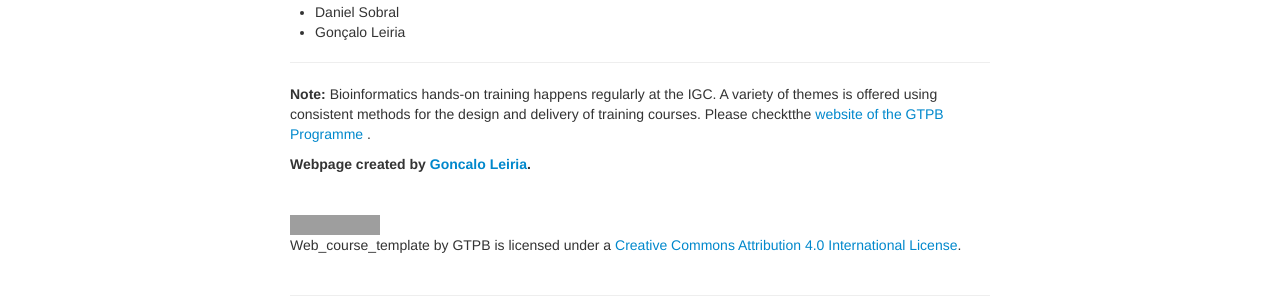
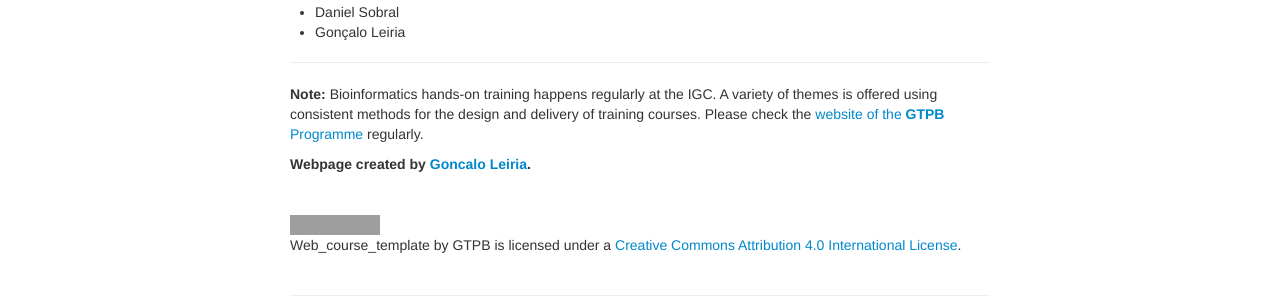
Before and after one commit to GTPB/IBB21, a Jekyll site: the page built from index.md, in a window 1280 px wide. Shown: the part 1966-2265 px from the top of the page. Built offline with Jekyll 4.4.1, drawn with Linux system fonts in a browser that asks for light colours; grey boxes are pictures that could not be loaded.

Commit message:
better reference
 Please check the [website of the **GTPB** Programme](http://gtpb.igc.gulbenkian.pt) regularly.

```diff
--- a/index.md
+++ b/index.md
@@ -135,7 +135,7 @@ This course provides a contact with a set of themes that illustrates the role of
 ---
 
 **Note:** Bioinformatics hands-on training happens regularly at the IGC.
-A variety of themes is offered using consistent methods for the design and delivery of training courses. Please checktthe [website of the GTPB Programme](http://gtpb.igc.gulbenkian.pt) .
+A variety of themes is offered using consistent methods for the design and delivery of training courses. Please check the [website of the **GTPB** Programme](http://gtpb.igc.gulbenkian.pt) regularly.
 
 **Webpage created by [Goncalo Leiria](https://twitter.com/GndLeiria).**
 
```
